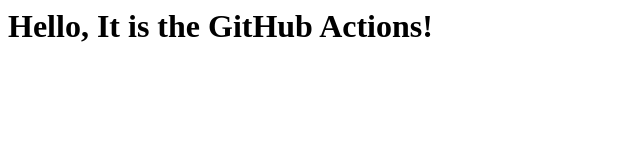
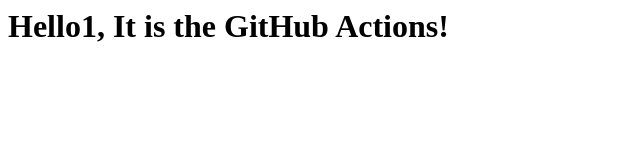
Before and after one commit to rahulry26/gh-deployment-workflow, a plain HTML site: page index.html in a window 1280 px wide. Shown: the whole page, without its empty margins (0-640 px from the left). Drawn offline with Linux system fonts and the light colour scheme.

Commit message:
Update index.html

```diff
--- a/index.html
+++ b/index.html
@@ -1,5 +1,5 @@
 <html>
 <body>
-    <h1>Hello, It is the GitHub Actions!</h1>
+    <h1>Hello1, It is the GitHub Actions!</h1>
 </body>
 </html>
```
